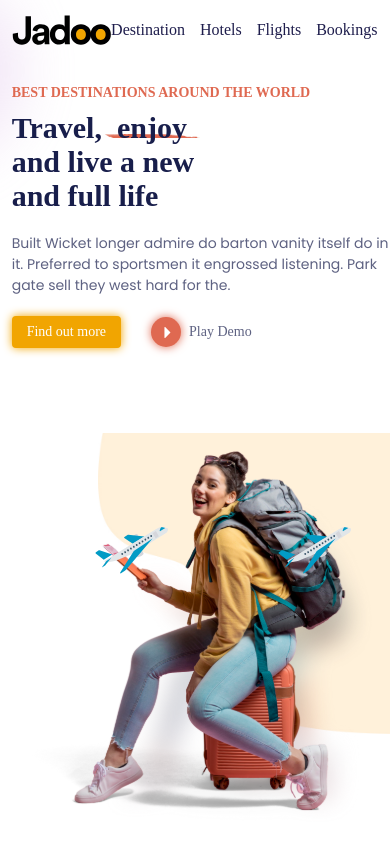
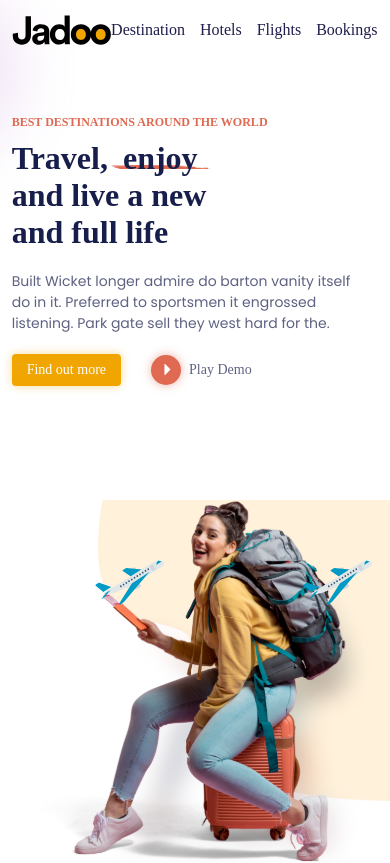
Before and after one commit to henrygad/travel-agent-webiste, a React (Create React App) app: page / in a window 390 px wide. Shown: the top 863 px of the page. Built offline with nearby package versions, Linux system fonts and the light colour scheme; a web font is replaced by a local one.

Commit message:
version 0.3

```diff
--- a/src/Components/Button.js
+++ b/src/Components/Button.js
@@ -14,7 +14,7 @@ const Button = ({text, color = '#ffff', backgroundColor, paddingBlock,paddingInl
     backgroundColor: backgroundColor,
     border: 0,
     borderRadius: '4px',
-    boxShadow: `.1px .1px 10px ${backgroundColor}`,
+    boxShadow: `.1px .1px 10px rgba(241, 165, 1, .4)`,
   }
   return (
     <div>
--- a/src/Home.css
+++ b/src/Home.css
@@ -13,7 +13,6 @@
     align-items: center;
 }
 .hero_section .flex_wrapper .hero_text{
-    min-height: 400px;
     padding-left: 10%;
     background-image: url('./Assets/hero-img/Ellipse\ 8.svg');
     background-repeat: no-repeat;
@@ -32,9 +31,10 @@
     font-size: 18px;
     text-transform: uppercase;
     color: var(--fifth-color);
+    white-space: pre;
 }
 .hero_text .text_wrapper h1{
-
+    white-space: pre;
 }
 .hero_text .text_wrapper h1 span{
     background-image: url('./Assets/hero-img/hero-text-decore.jpg');
@@ -45,9 +45,9 @@
     padding-inline: 15px;
 }
 .hero_text .text_wrapper p{
-    margin-block: 10px;
     max-width: 400px;
     font-size: 14px;
+    margin-block: 10px;
 }
 .hero_text .text_wrapper .btn_wrapper{
     display: flex;
@@ -72,7 +72,7 @@
     background-color: var(--fifth-color);
     border: 0;
     border-radius: 50%;
-    box-shadow: .1px .1px 10px var(--fifth-color);
+    box-shadow: .1px .1px 10px rgba(223, 105, 81, 0.5);
 }
 .hero_text .text_wrapper .btn_wrapper .paly_demo_btn span .icon{
     margin-inline: auto;
@@ -100,16 +100,16 @@
     background-repeat: no-repeat;
     background-size: contain;
     position: absolute;
-    height: 100px;
-    width: 100px;
-    top: 12%;
+    height: 25%;
+    width: 25%;
+    top: 8%;
     z-index: 10;
 }
 .hero_img .image_wrapper::before{
     left: 25%;
 }
 .hero_img .image_wrapper::after{
-    right: 0;
+    right: -5%;
 }
 .hero_img .image_wrapper img{
     display: block;
@@ -217,12 +217,12 @@
 
      /* hero scetion design start here
     */
+    .hero_section .flex_wrapper .hero_text{
+        min-height: 500px;
+        padding-left: 3%;
+    }
     .hero_text .text_wrapper h2{
         font-size: 16px;
-    }
-    .hero_section .flex_wrapper .hero_text{
-        padding-left: 3%;
-
     }
     .hero_section .flex_wrapper .hero_img{
         padding-right: 3%;
@@ -233,11 +233,15 @@
 @media (min-width: 320px) and (max-width: 480px){
      /* hero scetion design start here
     */
+    .hero_section .flex_wrapper .hero_text{
+        min-height: 500px;
+        padding-left: 3%;
+    }
     .hero_text .text_wrapper h2{
-        font-size: 14px;
+        font-size: 12px;
     }
-    .hero_section .flex_wrapper .hero_text{
-        padding-left: 3%;
+    .hero_text .text_wrapper p{
+        max-width: 340px;
     }
     .hero_section .flex_wrapper .hero_img{
         padding-right: 3%;
--- a/src/Home.js
+++ b/src/Home.js
@@ -22,7 +22,7 @@ const Home = () => {
         <div className='hero_text'>
           <div className='text_wrapper'>
             <h2>Best Destinations around the world</h2>
-            <h1>Travel,<span>enjoy</span> <br/>and live a new <br/> and full life
+            <h1>Travel,<span>enjoy</span><br/>and live a new <br/>and full life
             </h1>
             <p>Built Wicket longer admire do barton vanity itself do in it. Preferred to sportsmen it engrossed listening. Park gate sell they west hard for the.</p>
             <div className='btn_wrapper'>
--- a/src/Index.css
+++ b/src/Index.css
@@ -84,7 +84,7 @@ footer > section{
 
 /* font sizes */
 h1{
-    font-size: 60px;
+    font-size: 82px;
 }
 h2{
     font-size: 35px;
@@ -164,7 +164,7 @@ body.body::-webkit-scrollbar {
         padding: 0 5%;
     }
     h1{
-        font-size: 50px;
+        font-size: 62px;
     }
     h2{
         font-size: 30px;
@@ -189,7 +189,7 @@ body.body::-webkit-scrollbar {
         padding: 0 3%;
     }
     h1{
-        font-size: 40px;
+        font-size: 42px;
     }
     h2{
         font-size: 28px;
@@ -226,7 +226,7 @@ body.body::-webkit-scrollbar {
         padding: 0 3%;
     }
     h1{
-        font-size: 30px;
+        font-size: 32px;
     }
     h2{
         font-size: 25px;
```
